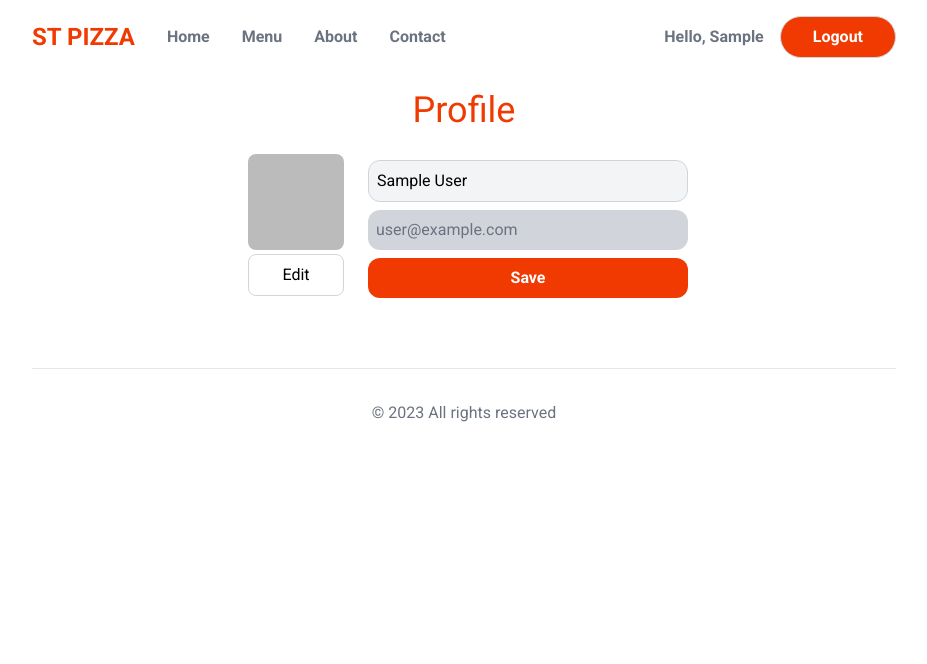
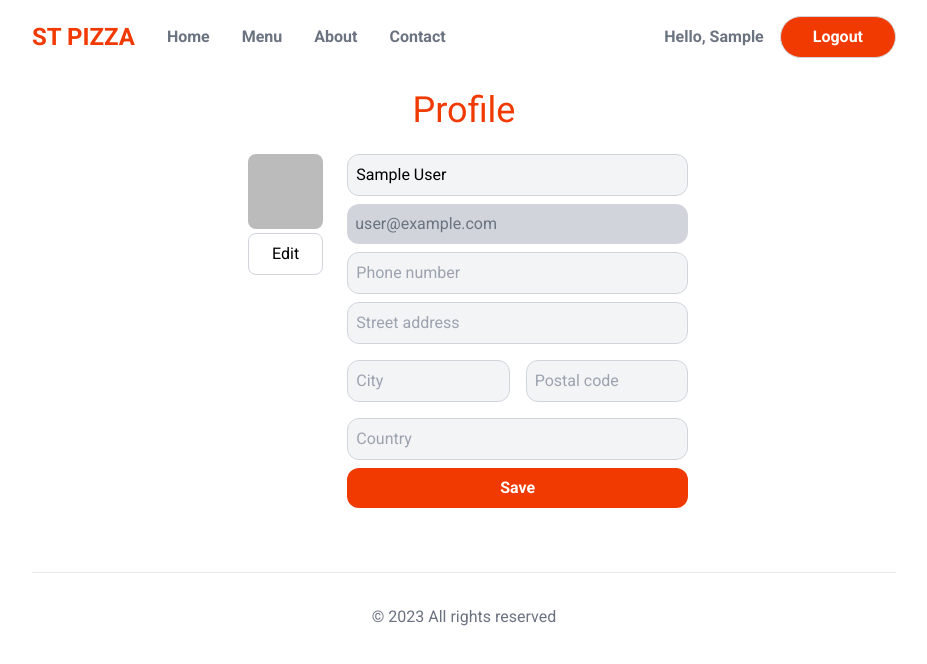
Before and after one commit to JoaquinHAcosta/food-app, a Next.js app: page /profile in a window 1280 px wide. Shown: the top 664 px of the page, without its empty margins (176-1103 px from the left). Built offline with nearby package versions, Linux system fonts and the light colour scheme; no server answers; sample sign-in values are in the browser's storage.

Commit message:
more inputs

```diff
--- a/src/app/globals.css
+++ b/src/app/globals.css
@@ -9,6 +9,7 @@ section.hero {
 
 input[type='email'],
 input[type='password'],
+input[type='tel'],
 input[type='text'] {
   @apply block w-full my-2 rounded-xl;
   @apply block border p-2 border-gray-300 bg-gray-100;
@@ -16,6 +17,7 @@ input[type='text'] {
 
 input[type='email']:disabled,
 input[type='password']:disabled,
+input[type='tel']:disabled,
 input[type='text']:disabled {
   @apply bg-gray-300 border-0 cursor-not-allowed text-gray-500;
 }
--- a/src/app/profile/page.js
+++ b/src/app/profile/page.js
@@ -10,6 +10,11 @@ const ProfilePage = () => {
 
   const [userName, setUserName] = useState('')
   const [image, setImage] = useState('')
+  const [phone, setPhone] = useState('')
+  const [streetAddress, setStreetAddress] = useState('')
+  const [postalCode, setPostalCode] = useState('')
+  const [city, setCity] = useState('')
+  const [country, setCountry] = useState('')
   const { status } = session
 
   useEffect(() => {
@@ -77,7 +82,7 @@ const ProfilePage = () => {
     <section className="mt-8">
       <h1 className="text-center text-primary text-4xl mb-4">Profile</h1>
       <div className="max-w-md mx-auto ">
-        <div className="flex gap-4 items-center">
+        <div className="flex gap-4">
           <div>
             <div className="p-2 rounded-lg relative max-w-[120px]">
               {image && (
@@ -112,7 +117,38 @@ const ProfilePage = () => {
               type="email"
               value={session.data.user.email}
               disabled={true}
-              placeholder="First and last name"
+            />
+            <input
+              type="tel"
+              onChange={(ev) => setUserName(ev.target.value)}
+              placeholder="Phone number"
+              value={phone}
+            />
+            <input
+              type="text"
+              onChange={(ev) => setUserName(ev.target.value)}
+              placeholder="Street address"
+              value={streetAddress}
+            />
+            <div className="flex gap-4">
+              <input
+                type="text"
+                onChange={(ev) => setUserName(ev.target.value)}
+                placeholder="City"
+                value={city}
+              />
+              <input
+                type="text"
+                onChange={(ev) => setUserName(ev.target.value)}
+                placeholder="Postal code"
+                value={postalCode}
+              />
+            </div>
+            <input
+              type="text"
+              onChange={(ev) => setUserName(ev.target.value)}
+              placeholder="Country"
+              value={country}
             />
             <button type="submit">Save</button>
           </form>
```
